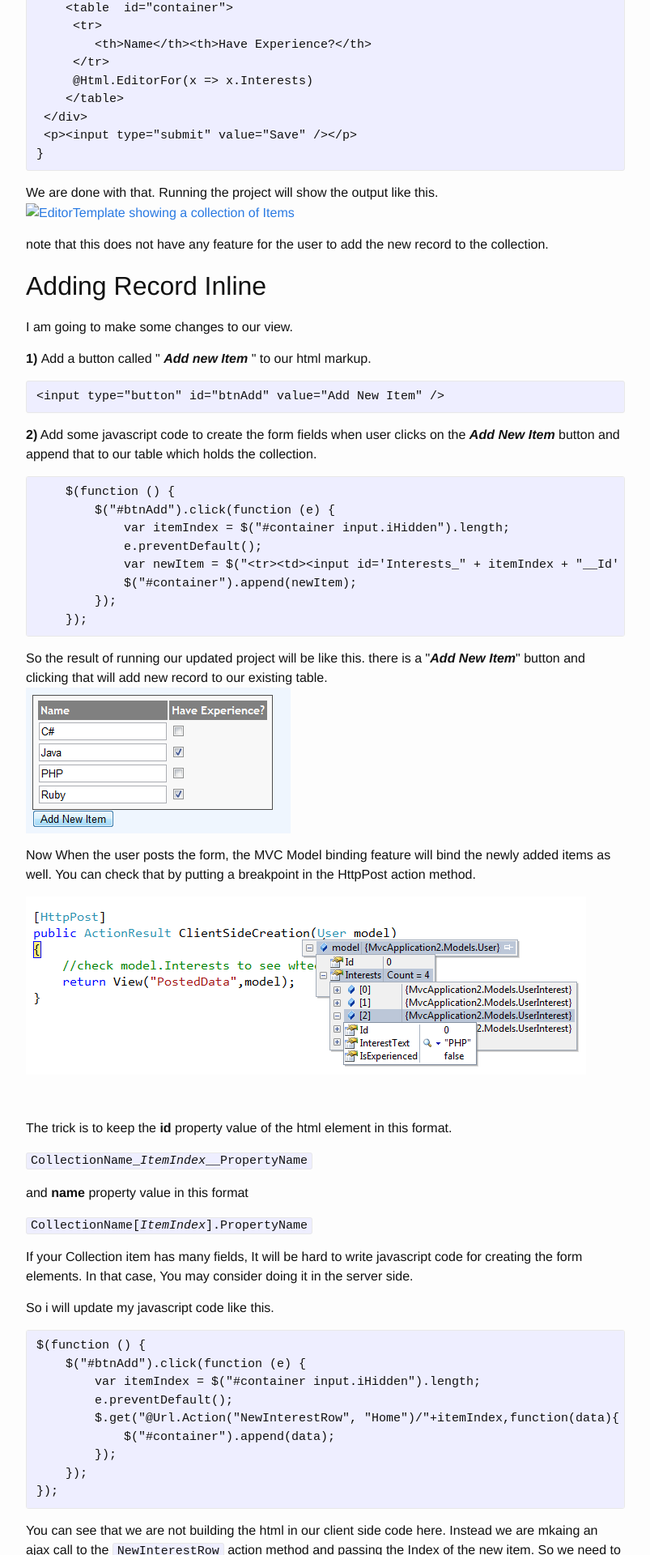
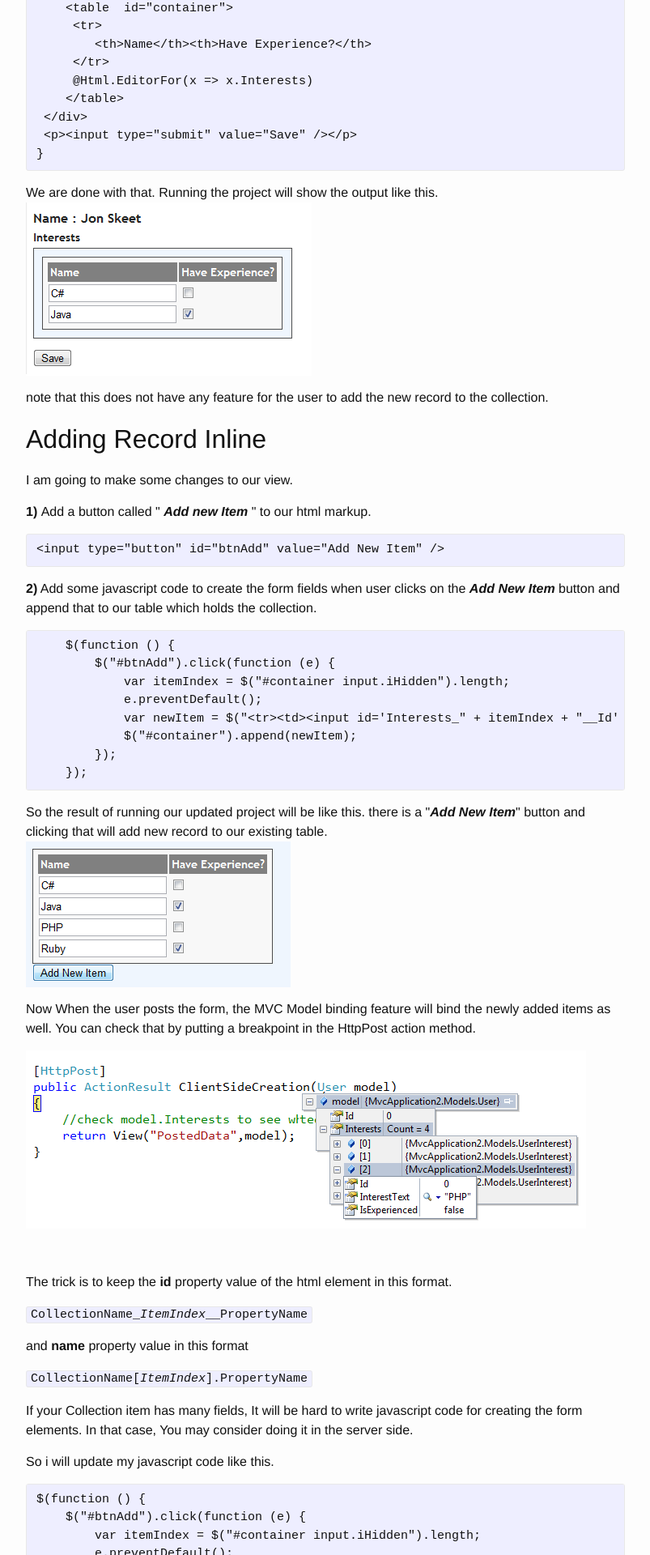
Before and after one commit to kshyju/techiesweb.net, a Jekyll site: the page built from _posts/2012-09-17-asp-net-mvc3-dynamically-added-form-fields-model-binding.html, in a window 1280 px wide. Shown: the part 1440-3360 px from the top of the page at 81% size, without its empty margins (238-1041 px from the left). Built offline with Jekyll 4.4.1, drawn with Linux system fonts in a browser that asks for light colours.

Commit message:
fixing another broken img

```diff
--- a/_posts/2012-09-17-asp-net-mvc3-dynamically-added-form-fields-model-binding.html
+++ b/_posts/2012-09-17-asp-net-mvc3-dynamically-added-form-fields-model-binding.html
@@ -47,7 +47,7 @@ public class UserInterest
  &lt;p&gt;&lt;input type="submit" value="Save" /&gt;&lt;/p&gt;
 }</pre>
 <p>We are done with that. Running the project will show the output like this.<br />
-<a href="http://www.techiesweb.net/wp-content/uploads/2012/09/editor-template-view-rendered.png"><img class="alignnone size-full wp-image-364" title="editor-template-view-rendered" src="assets/editor-template-view-rendered.png" alt="EditorTemplate showing a collection of Items" width="353" height="214" /></a></p>
+<a href="/assets/editor-template-view-rendered.png"><img class="alignnone size-full wp-image-364" title="editor-template-view-rendered" src="/assets/editor-template-view-rendered.png" alt="EditorTemplate showing a collection of Items" width="353" height="214" /></a></p>
 <p>note that this does not have any feature for the user to add the new record to the collection.</p>
 <h2>Adding Record Inline</h2>
 <p>I am going to make some changes to our view.</p>
```
